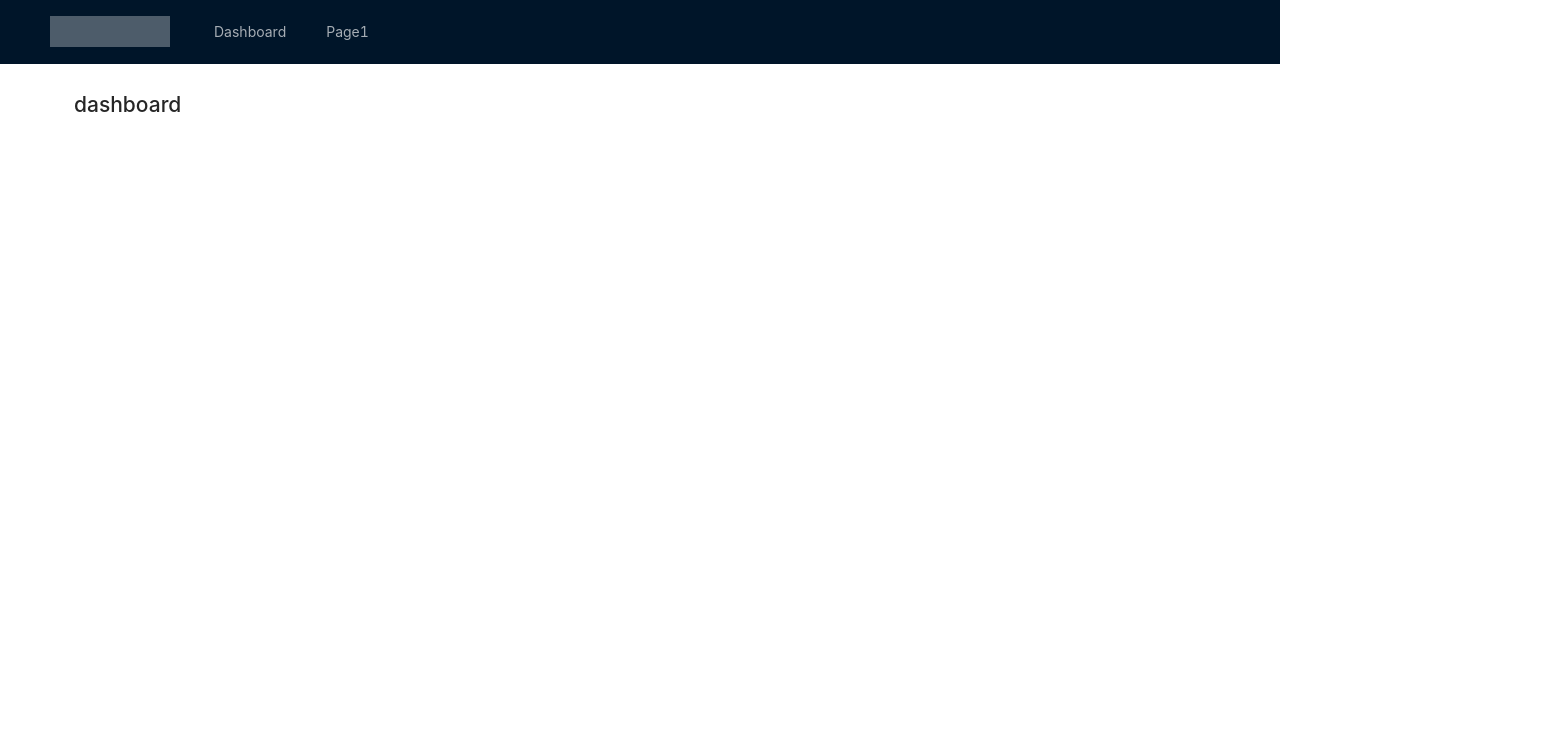
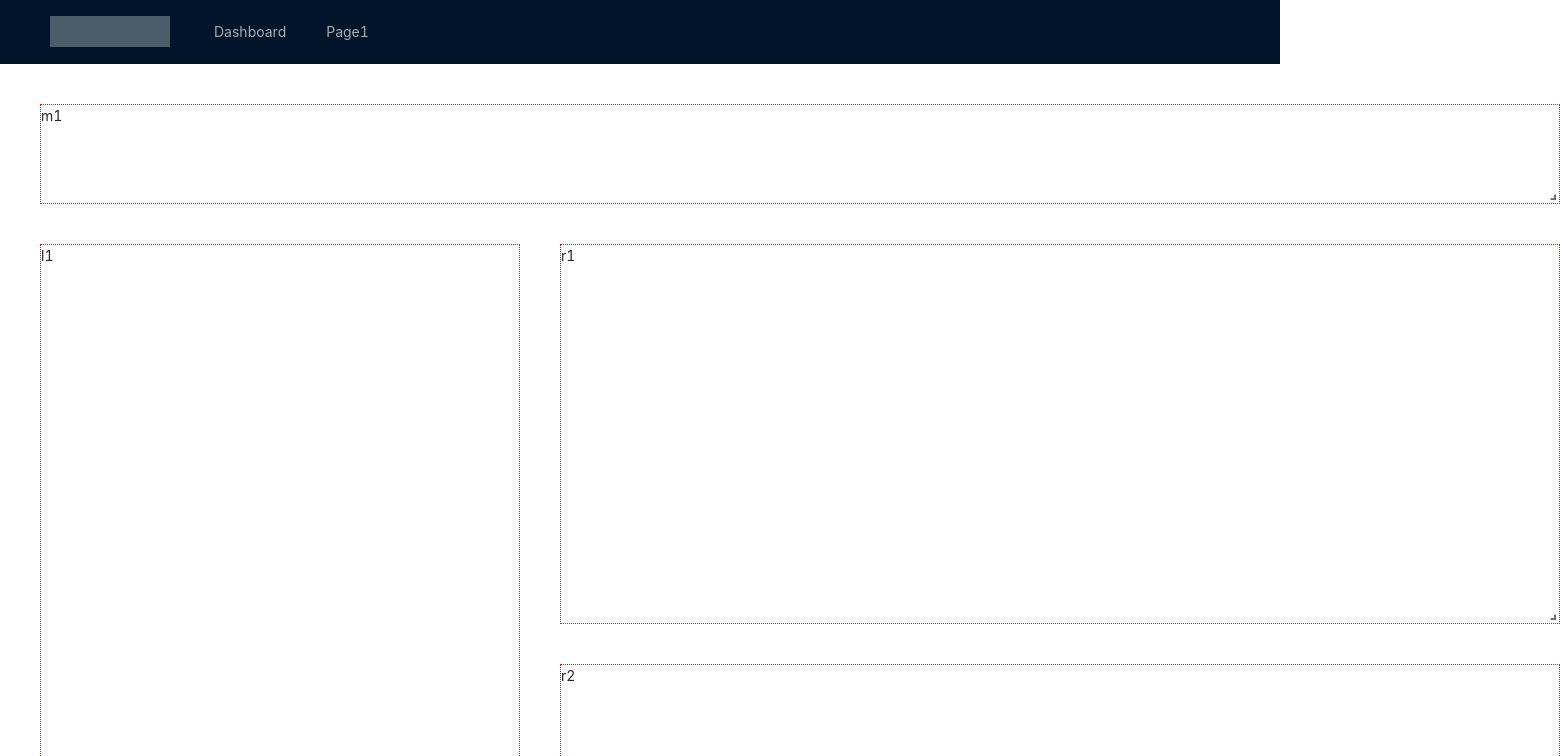
Before and after one commit to zlxiao97/anchor, a React (Create React App) app: page /dashboard in a window 1280 px wide. Shown: the top 756 px of the page, 1560 px wide, since content can reach past the window. Built offline with nearby package versions, Linux system fonts and the light colour scheme.

Commit message:
feat: 页面布局

```diff
--- a/package.json
+++ b/package.json
@@ -10,6 +10,7 @@
     "lodash": "^4.17.21",
     "react": "^17.0.2",
     "react-dom": "^17.0.2",
+    "react-grid-layout": "^1.3.4",
     "react-router-dom": "^6.2.2",
     "react-scripts": "5.0.0",
     "uuid": "^8.3.2",
--- a/src/App.css
+++ b/src/App.css
@@ -1,4 +1,6 @@
 @import "~antd/dist/antd.css";
+@import "~react-grid-layout/css/styles.css";
+@import "~react-resizable/css/styles.css";
 
 .logo {
   float: left;
@@ -9,8 +11,9 @@
 }
 
 .site-layout-content {
+  margin: 0 auto;
   min-height: calc(100vh - 64px - 48px);
-  padding: 24px;
+  max-width: 1600px;
   background: #fff;
 }
 
@@ -18,3 +21,9 @@
 .ant-layout-footer {
   background: none;
 }
+
+
+/* only for dev */
+.react-grid-item{
+  border: 1px dotted red;
+}
--- a/src/App.js
+++ b/src/App.js
@@ -15,7 +15,7 @@ export default (props) => {
           <div className="logo" />
           <Menu />
         </Header>
-        <Content style={{ padding: "0 50px" }}>
+        <Content>
           <div className="site-layout-content">
             <Outlet />
           </div>
--- /dev/null
+++ b/src/layout/PageLayout/index.js
@@ -0,0 +1,16 @@
+import { get } from "lodash";
+import GridLayout from "react-grid-layout";
+
+export default (props) => {
+  return (
+    <GridLayout
+      layout={get(props, "layout", [])}
+      cols={12}
+      rowHeight={30}
+      width={1600}
+      margin={[40, 40]}
+    >
+      {props.children}
+    </GridLayout>
+  );
+};
--- /dev/null
+++ b/src/pages/Dashboard/config/layout.js
@@ -0,0 +1,8 @@
+export default [
+  { i: "m1", x: 0, y: 0, w: 12, h: 2 },
+  { i: "l1", x: 0, y: 2, w: 4, h: 9 },
+  { i: "r1", x: 4, y: 2, w: 8, h: 6 },
+  { i: "r2", x: 4, y: 11, w: 8, h: 3 },
+  { i: "m2", x: 0, y: 14, w: 12, h: 9 },
+  { i: "m3", x: 0, y: 23, w: 12, h: 11 },
+];
--- a/src/pages/Dashboard/index.js
+++ b/src/pages/Dashboard/index.js
@@ -1,7 +1,17 @@
+import PageLayout from "../../layout/PageLayout";
+import layout from "./config/layout";
+
 export default () => {
   return (
     <>
-      <h1>dashboard</h1>
+      <PageLayout layout={layout}>
+        <div key="m1">m1</div>
+        <div key="l1">l1</div>
+        <div key="r1">r1</div>
+        <div key="r2">r2</div>
+        <div key="m2">m2</div>
+        <div key="m3">m3</div>
+      </PageLayout>
     </>
   );
 };
```
Also changed, not shown: 1 other file (tests, documents, lock files or other folders).
